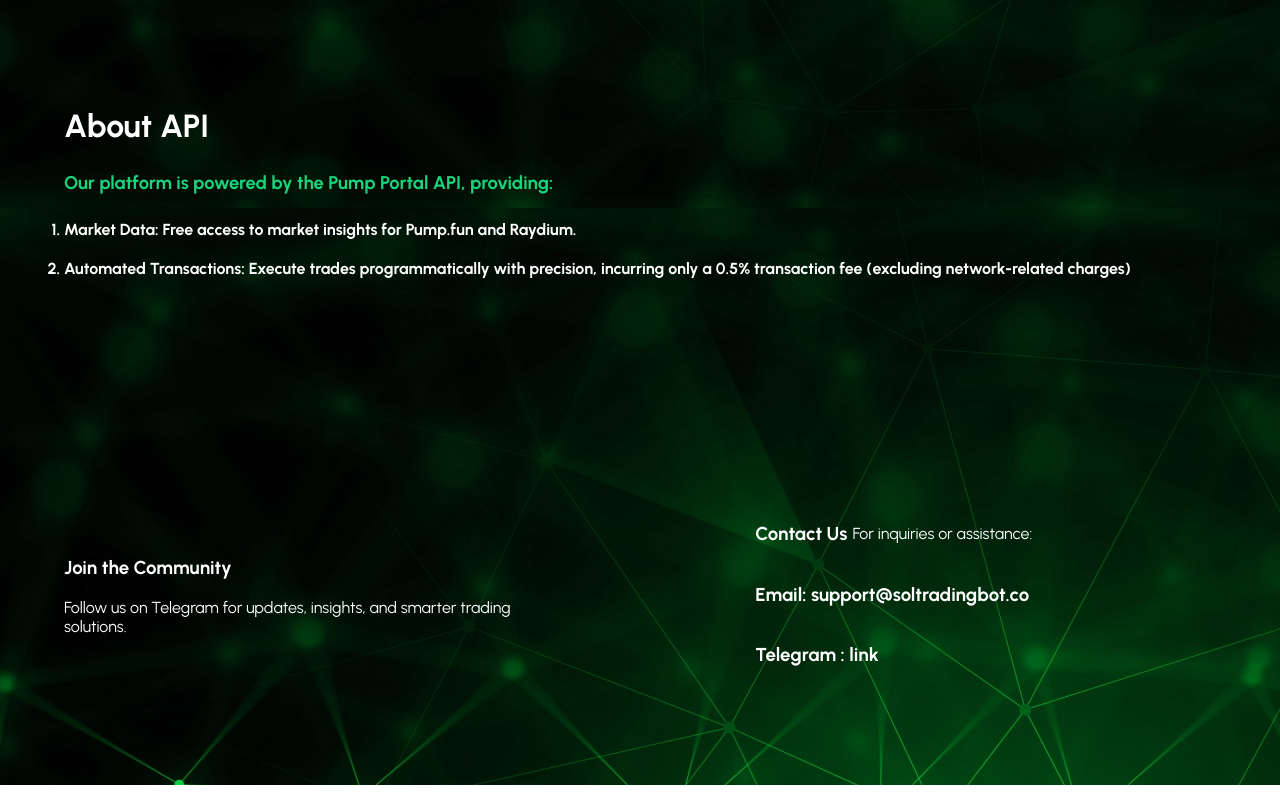
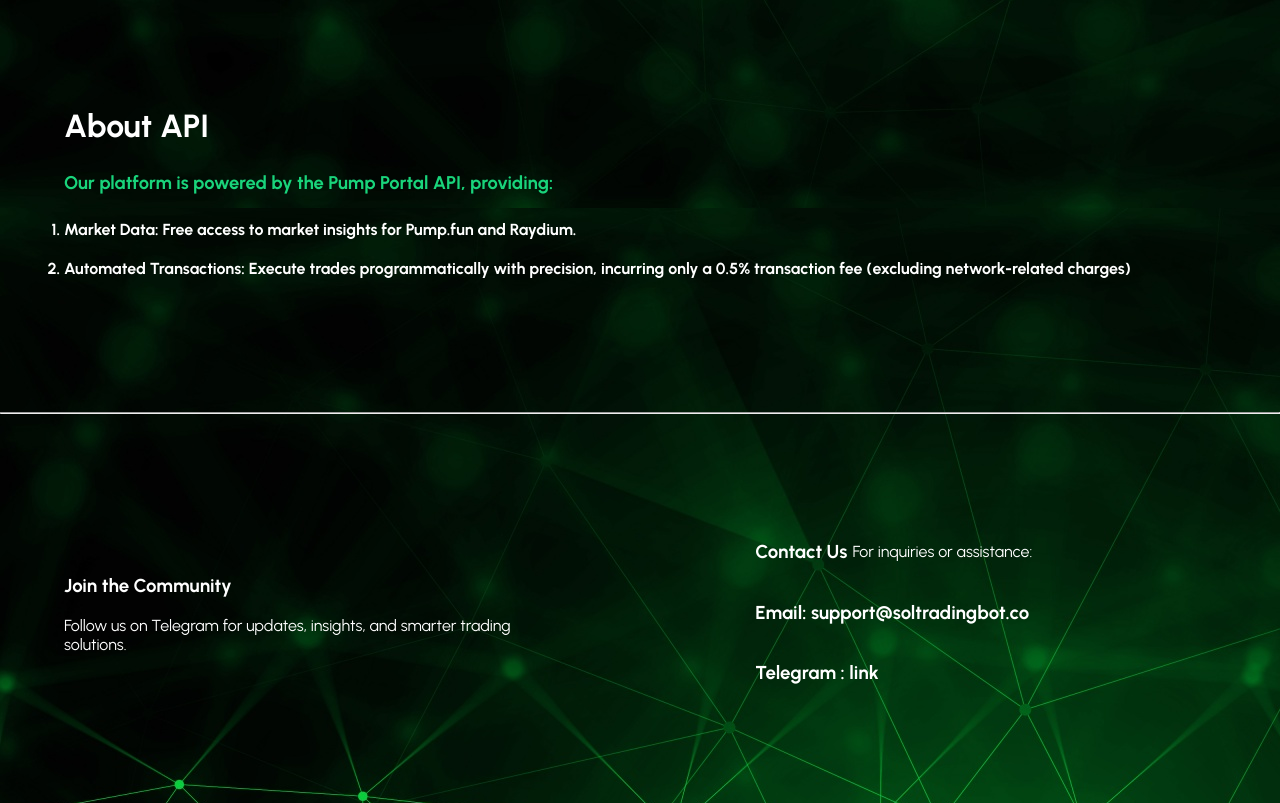
Before and after one commit to Joebakid/pumpAction, a React (Create React App) app: page / in a window 1280 px wide. Shown: the part 2992-3795 px from the top of the page. Built offline with nearby package versions, Linux system fonts and the light colour scheme.

Commit message:
footer finished

```diff
--- a/src/App.css
+++ b/src/App.css
@@ -798,7 +798,7 @@ footer {
     gap: 10px;
 
     align-items: center;
-
+    text-align: center;
     width: 100%;
   }
 
--- a/src/Footer.js
+++ b/src/Footer.js
@@ -2,8 +2,9 @@ import React from "react";
 
 function Footer() {
   return (
-    <div className="container">
-      <section>
+    <footer>
+      <hr />
+      <section className="container">
         <div className="footer-container">
           <div className="footer-part-one">
             {/* <div>
@@ -51,7 +52,7 @@ function Footer() {
           </div>
         </div>
       </section>
-    </div>
+    </footer>
   );
 }
 
```
